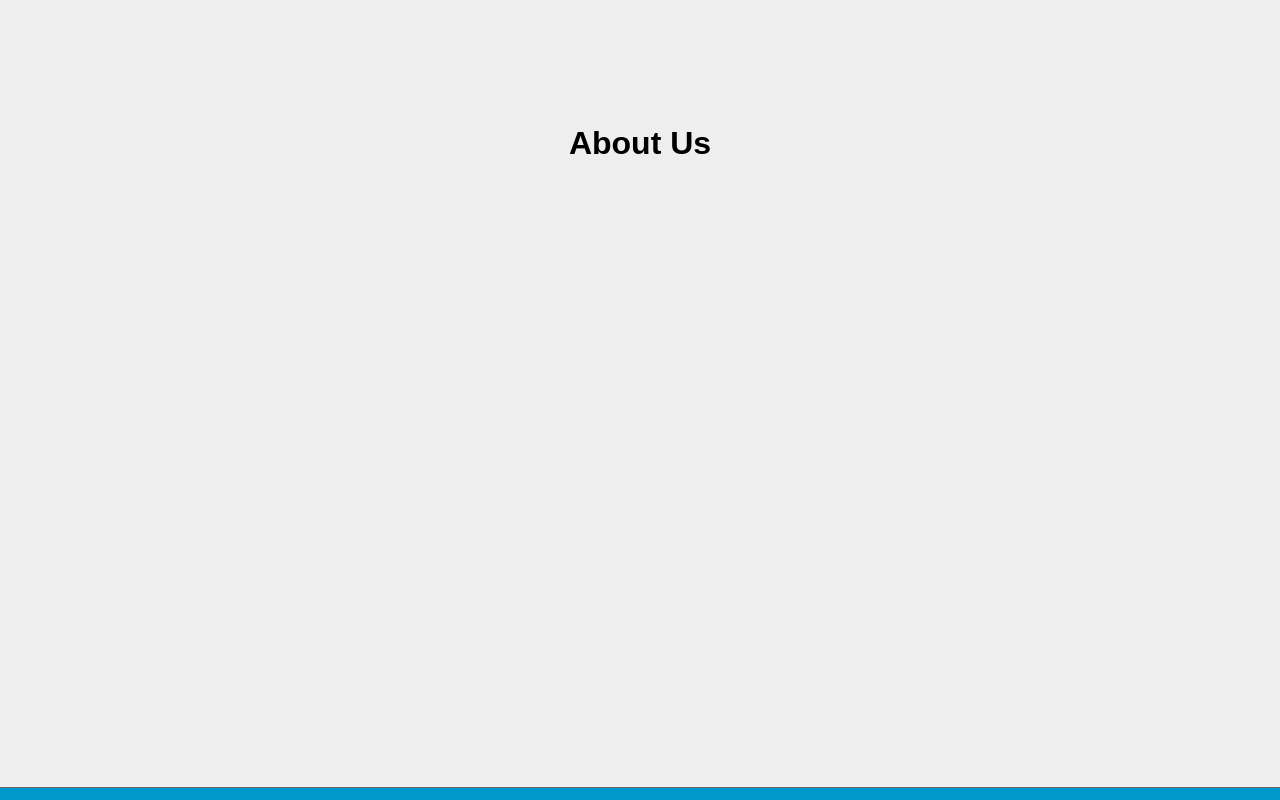
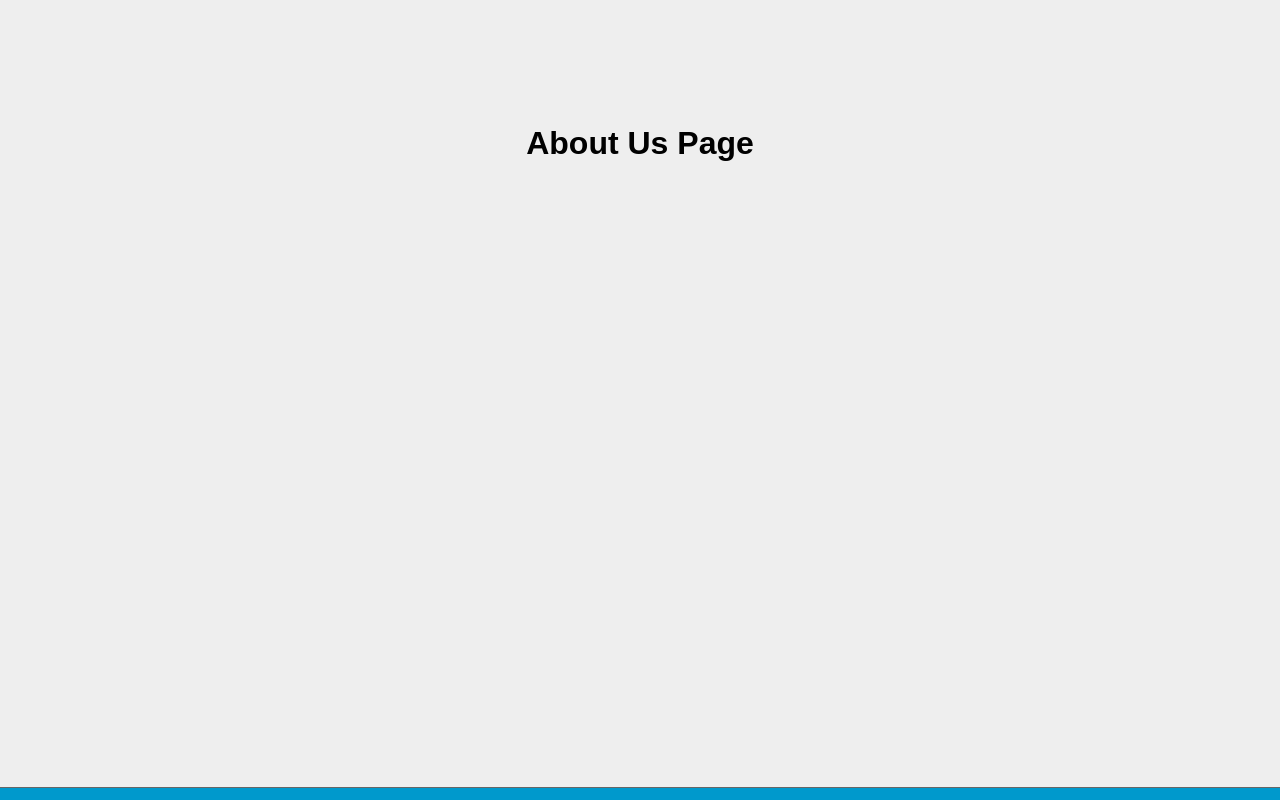
Before and after one commit to DaL1ght1/NavBar-Footer, a React (Vite) app: page /aboutus in a window 1280 px wide. Shown: the part 600-1400 px from the top of the page. Built offline with nearby package versions, Linux system fonts and the light colour scheme.

Commit message:
Update AboutUs.jsx

```diff
--- a/src/Pages/AboutUs.jsx
+++ b/src/Pages/AboutUs.jsx
@@ -1,3 +1,3 @@
 export default function AboutUs() {
-  return <h1 className="kl1">About Us</h1>;
+  return <h1 className="kl1">About Us Page</h1>;
 }
```
